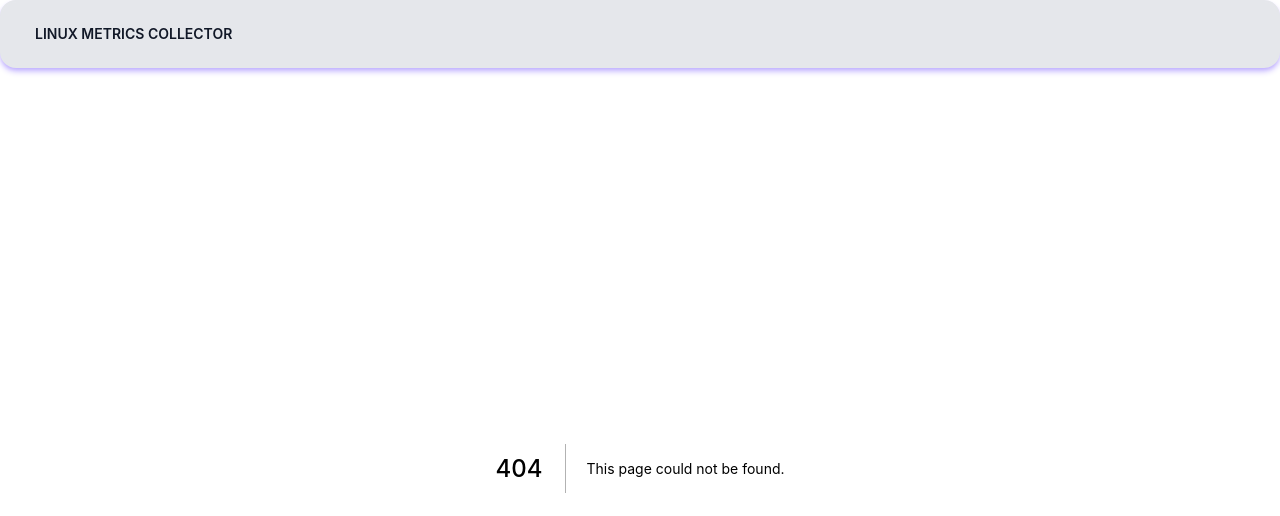
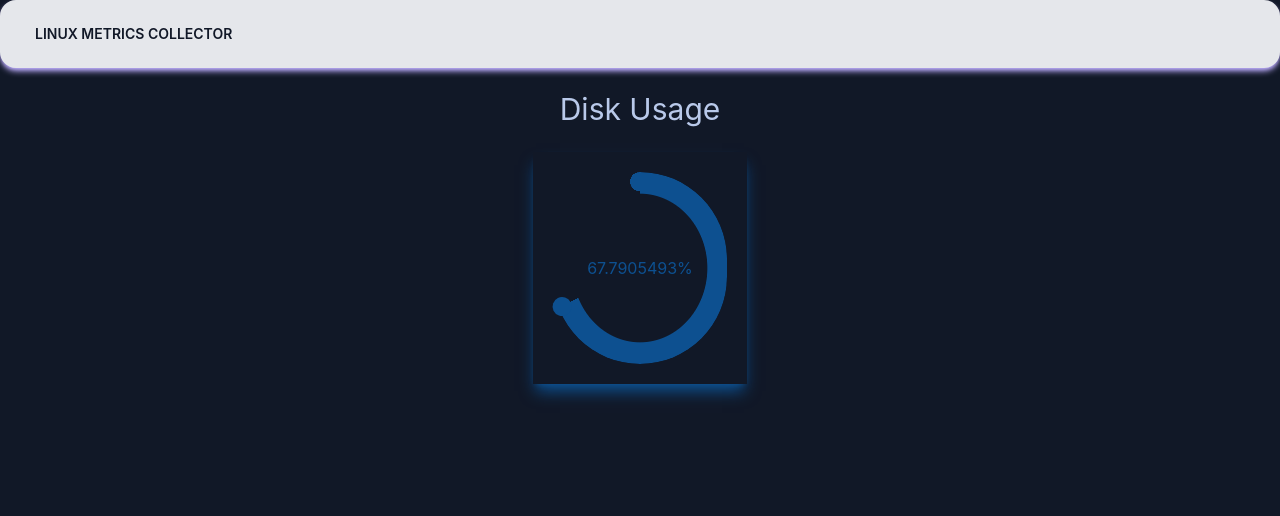
Before and after one commit to TiNewman/LinuxMetricsCollector, a Next.js app in the folder client/metrics-dashboard/: page /disk in a window 1280 px wide. Before the commit this address had no page. Shown: the top 516 px of the page. Built offline with nearby package versions, Linux system fonts and the light colour scheme.

Commit message:
Added disk feature to both individual page and main dashboard

```diff
--- a/client/metrics-dashboard/components/NavBar.js
+++ b/client/metrics-dashboard/components/NavBar.js
@@ -10,6 +10,8 @@ const NavBar = () => (
               <li className="hover:bg-primary hover:text-neutral"><Link href="/">Dashboard</Link></li>
               <li className="hover:bg-primary hover:text-neutral"><Link href="/process_list">Process List</Link></li>
               <li className="hover:bg-primary hover:text-neutral"><Link href="/cpu">CPU</Link></li>
+              <li className="hover:bg-primary hover:text-neutral"><Link href="/disk">Disk</Link></li>
+              <li className="hover:bg-primary hover:text-neutral"><Link href="/memory">RAM</Link></li>
             </ul>
           </div>
         </div>
--- /dev/null
+++ b/client/metrics-dashboard/pages/disk.js
@@ -0,0 +1,49 @@
+import { useCallback, useEffect, useState } from 'react'
+import io from 'socket.io-client'
+import processListStyles from '../styles/Process_List.module.css'
+//import Table from "../components/ProcessTable"
+
+let socket
+
+const processListView = props => {
+  //use this to store the process list stuff
+  //const [diskUsage, setDiskUsage] = useState([])
+
+  //useEffect(() => socketInitializer(), [])
+
+  /*const socketInitializer = async () => {
+    const socket = new WebSocket("ws://localhost:8080/ws");
+
+    socket.onopen = () => {
+      socket.send(JSON.stringify({"request": "disk"}))
+    };
+
+    socket.onmessage = (e) => {
+      console.log("Received Message!: " + e.data)
+      var processJSON = JSON.parse(e.data)// might need to be e.data
+      console.log(processJSON.disk.Usage)
+      setDiskUsage(processJSON.disk.Usage)
+    }
+
+    return () => {
+      console.log("closing socket")
+      socket.send(JSON.stringify({"request": "stop"}))
+      socket.close()
+    };
+  }*/
+
+  const diskData = [{Usage:67.7905493}]
+
+  return (
+    <div>
+      <h1 className={processListStyles.h1}> Disk Usage </h1>
+      <div className="overflow-x-center flex flex-col w-1/6 mx-auto">
+        <div className="block overflow-x-center flex flex-cols mt-5 p-5 shadow-lg shadow-primary">
+          <div className="radial-progress text-primary self-center" style={{"--value":diskData[0].Usage, "--size":"12rem"}}>{diskData[0].Usage}%</div>
+        </div>
+      </div>
+    </div>
+  )
+}
+
+export default processListView;
--- a/client/metrics-dashboard/pages/index.js
+++ b/client/metrics-dashboard/pages/index.js
@@ -18,6 +18,7 @@ const Index = () => {
    //use this to store the process list stuff
    //const [process_list, setProcessList] = useState([])
    //const [cpuData, setCPUData] = useState([])
+   //const [diskData, setDiskData] = useState([])
 
    //useEffect(() => socketInitializer(), [])
 
@@ -54,6 +55,7 @@ const Index = () => {
      ]
 
    const cpuData = [{Usage:37.7905493}]
+   const diskData = [{Usage:67.7905493}]
 
   return (
      <div>
@@ -62,13 +64,21 @@ const Index = () => {
          <Table data={process_list} column={column}/>
        </div>
        <Link href="/cpu">
-         <div className="float-left mt-10 pt-10 pl-10">
+         <div className="float-left mt-10 pt-10 pl-6">
            <h1 className={styles.h1}> CPU Usage </h1>
            <div className="block p-5 shadow-lg shadow-primary hover:bg-primary">
              <div className="radial-progress text-primary hover:text-base-100" style={{"--value":cpuData[0].Usage, "--size":"12rem"}}>{cpuData[0].Usage}%</div>
            </div>
          </div>
        </Link>
+       <Link href="/disk">
+         <div className="float-left mt-10 pt-10 pl-10">
+           <h1 className={styles.h1}> Disk Usage </h1>
+           <div className="block p-5 shadow-lg shadow-primary hover:bg-primary">
+             <div className="radial-progress text-primary hover:text-base-100" style={{"--value":diskData[0].Usage, "--size":"12rem"}}>{diskData[0].Usage}%</div>
+           </div>
+         </div>
+      </Link>
      </div>
   )
 }
```
Also changed, not shown: client/metrics-dashboard/pages/memory.js (added).
